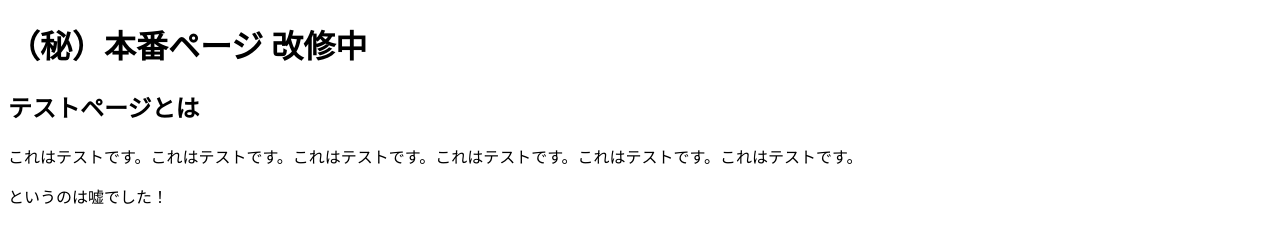
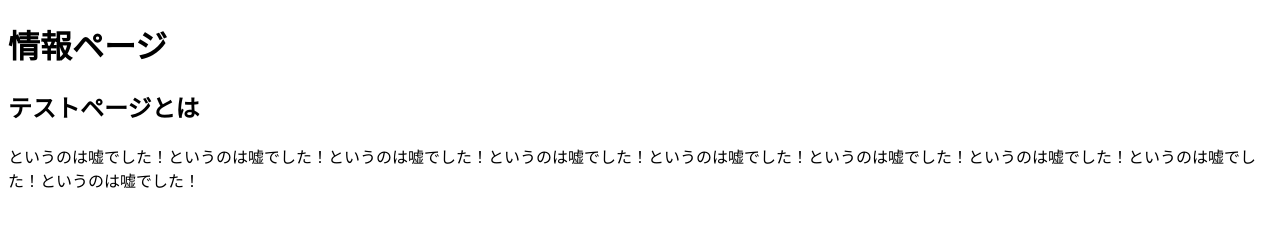
Before and after one commit to kuloiwa/test3, a plain HTML site: page info.html in a window 1280 px wide. Drawn offline with Linux system fonts and the light colour scheme.

Commit message:
edit info.html file

```diff
--- a/info.html
+++ b/info.html
@@ -8,10 +8,9 @@
 </head>
 <body>
 <div>
-<h1>（秘）本番ページ 改修中</h1>
+<h1>情報ページ</h1>
 <h2>テストページとは</h2>
-<p>これはテストです。これはテストです。これはテストです。これはテストです。これはテストです。これはテストです。</p>
-<p>というのは嘘でした！</p>
+<p>というのは嘘でした！というのは嘘でした！というのは嘘でした！というのは嘘でした！というのは嘘でした！というのは嘘でした！というのは嘘でした！というのは嘘でした！というのは嘘でした！</p>
 </div>
 </body>
 <!-- InstanceEnd --></html>
```
